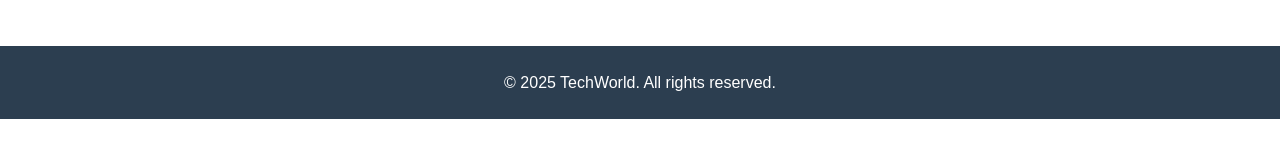
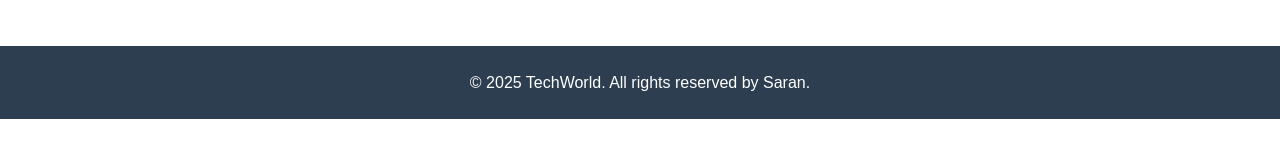
Before and after one commit to Saran-SNU/Ex8-DevOps, a plain HTML site: page index.html in a window 1280 px wide. Shown: the part 476-634 px from the top of the page. Drawn offline with Linux system fonts and the light colour scheme.

Commit message:
Updated homepage

```diff
--- a/index.html
+++ b/index.html
@@ -45,7 +45,7 @@
     </main>
 
     <footer>
-        <p>&copy; 2025 TechWorld. All rights reserved.</p>
+        <p>&copy; 2025 TechWorld. All rights reserved by Saran.</p>
     </footer>
 
     <script src="script.js"></script>
```
